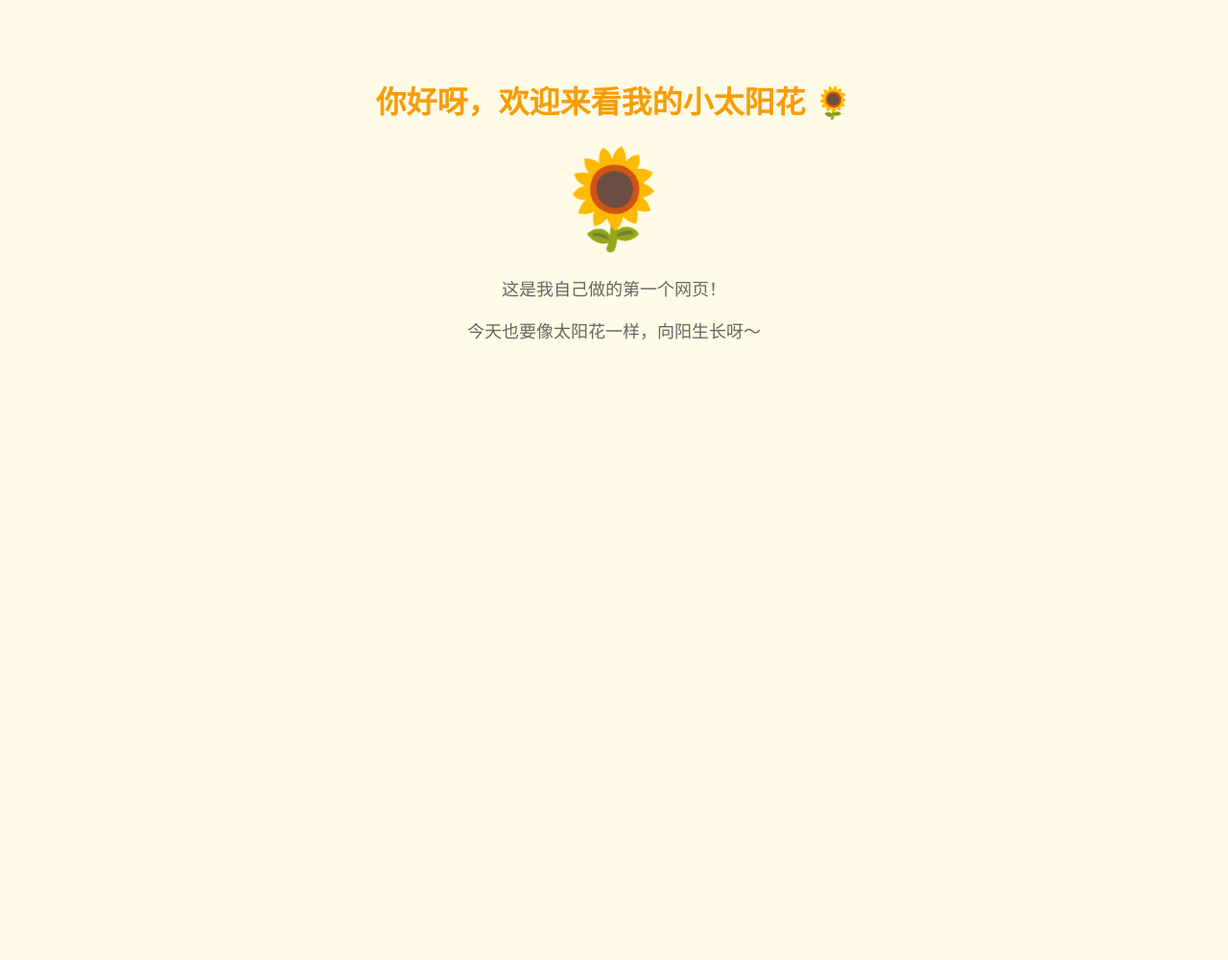
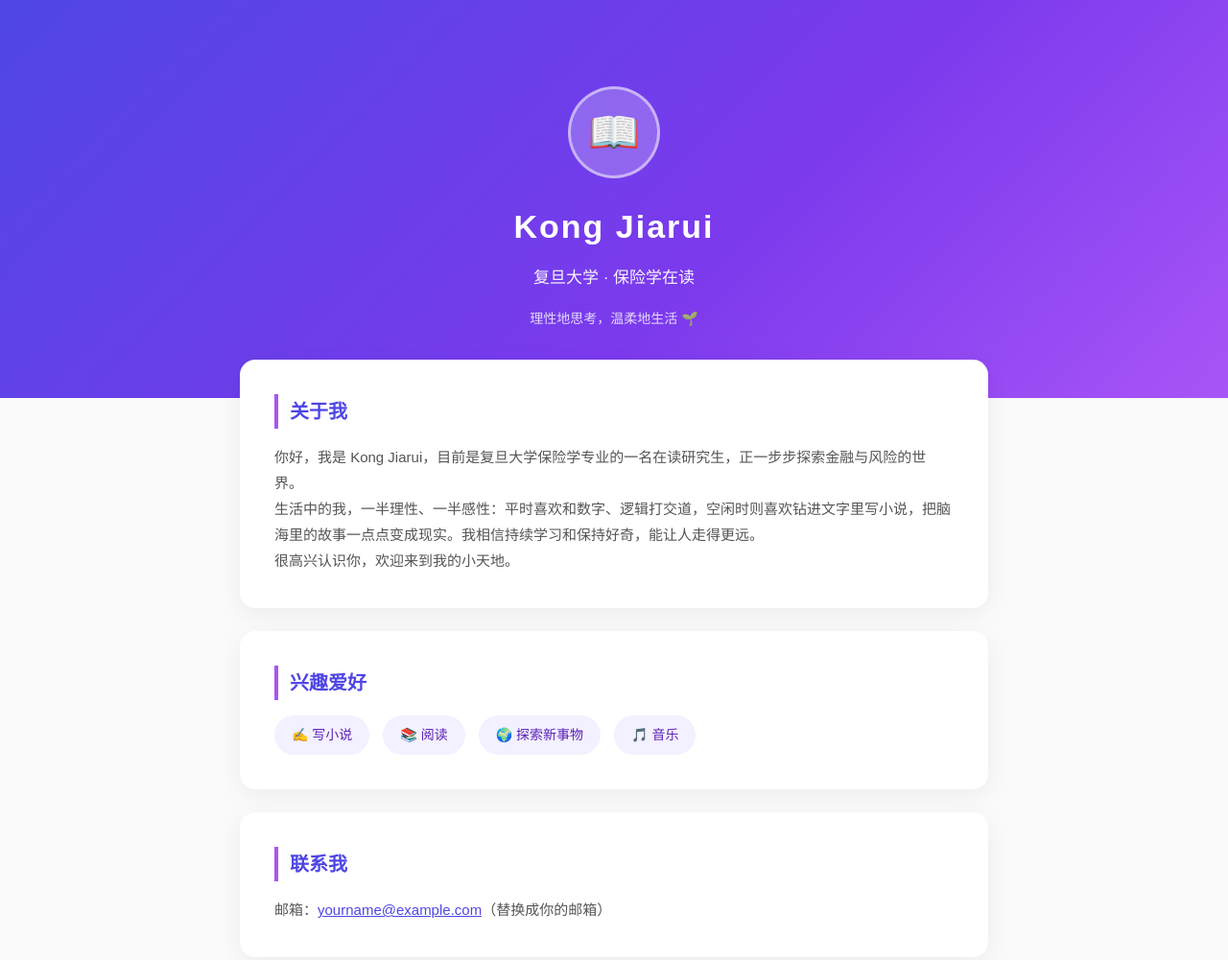
Before and after one commit to HYyuann/homepage-demo, a plain HTML site: page index.html in a window 1280 px wide. Shown: the top 1001 px of the page at 96% size. Before the commit the page ends 800 px from the top, so only its background shows below. Drawn offline with Linux system fonts and the light colour scheme.

Commit message:
Revise index.html for personal homepage update
Updated the title and modified styles for improved layout and readability. Added personal information and interests sections to enhance the content.

```diff
--- a/index.html
+++ b/index.html
@@ -3,27 +3,97 @@
 <head>
   <meta charset="UTF-8" />
   <meta name="viewport" content="width=device-width, initial-scale=1.0" />
-  <title>我的小太阳花</title>
+  <title>Kong Jiarui · 个人主页</title>
   <style>
+    * { margin: 0; padding: 0; box-sizing: border-box; }
     body {
-      font-family: "PingFang SC", "Microsoft YaHei", sans-serif;
-      background: #fffbe6;
+      font-family: "PingFang SC", "Hiragino Sans GB", "Microsoft YaHei", sans-serif;
+      color: #333;
+      background: #fafafa;
+      line-height: 1.8;
+    }
+    .hero {
+      background: linear-gradient(135deg, #4f46e5 0%, #7c3aed 60%, #a855f7 100%);
+      color: #fff;
       text-align: center;
-      margin: 0;
-      padding: 60px 20px;
+      padding: 90px 20px 70px;
     }
-    h1 { color: #f59e0b; }
-    .sunflower {
-      font-size: 100px;
-      margin: 20px 0;
+    .avatar {
+      width: 96px; height: 96px;
+      border-radius: 50%;
+      background: rgba(255,255,255,0.22);
+      margin: 0 auto 20px;
+      display: flex; align-items: center; justify-content: center;
+      font-size: 44px;
+      border: 3px solid rgba(255,255,255,0.5);
     }
-    p { color: #666; font-size: 18px; }
+    .hero h1 { font-size: 34px; letter-spacing: 2px; margin-bottom: 8px; }
+    .hero .sub { font-size: 17px; opacity: 0.95; }
+    .hero .tagline { margin-top: 14px; font-size: 14px; opacity: 0.8; }
+    .container { max-width: 820px; margin: -40px auto 60px; padding: 0 20px; }
+    .card {
+      background: #fff;
+      border-radius: 16px;
+      box-shadow: 0 6px 24px rgba(0,0,0,0.06);
+      padding: 36px;
+      margin-bottom: 24px;
+    }
+    .card h2 {
+      font-size: 20px;
+      color: #4f46e5;
+      margin-bottom: 16px;
+      padding-left: 12px;
+      border-left: 4px solid #a855f7;
+    }
+    .card p { color: #555; font-size: 15px; }
+    .interests { display: flex; flex-wrap: wrap; gap: 14px; }
+    .tag {
+      background: #f3f0ff;
+      color: #5b21b6;
+      border-radius: 999px;
+      padding: 8px 18px;
+      font-size: 14px;
+    }
+    footer {
+      text-align: center;
+      color: #999;
+      font-size: 13px;
+      padding: 20px;
+    }
   </style>
 </head>
 <body>
-  <h1>你好呀，欢迎来看我的小太阳花 🌻</h1>
-  <div class="sunflower">🌻</div>
-  <p>这是我自己做的第一个网页！</p>
-  <p>今天也要像太阳花一样，向阳生长呀～</p>
+  <div class="hero">
+    <div class="avatar">📖</div>
+    <h1>Kong Jiarui</h1>
+    <div class="sub">复旦大学 · 保险学在读</div>
+    <div class="tagline">理性地思考，温柔地生活 🌱</div>
+  </div>
+
+  <div class="container">
+    <div class="card">
+      <h2>关于我</h2>
+      <p>你好，我是 Kong Jiarui，目前是复旦大学保险学专业的一名在读研究生，正一步步探索金融与风险的世界。</p>
+      <p>生活中的我，一半理性、一半感性：平时喜欢和数字、逻辑打交道，空闲时则喜欢钻进文字里写小说，把脑海里的故事一点点变成现实。我相信持续学习和保持好奇，能让人走得更远。</p>
+      <p>很高兴认识你，欢迎来到我的小天地。</p>
+    </div>
+
+    <div class="card">
+      <h2>兴趣爱好</h2>
+      <div class="interests">
+        <span class="tag">✍️ 写小说</span>
+        <span class="tag">📚 阅读</span>
+        <span class="tag">🌍 探索新事物</span>
+        <span class="tag">🎵 音乐</span>
+      </div>
+    </div>
+
+    <div class="card">
+      <h2>联系我</h2>
+      <p>邮箱：<a href="mailto:yourname@example.com" style="color:#4f46e5;">yourname@example.com</a>（替换成你的邮箱）</p>
+    </div>
+  </div>
+
+  <footer>© 2026 Kong Jiarui · 感谢来访 💛</footer>
 </body>
 </html>
```
